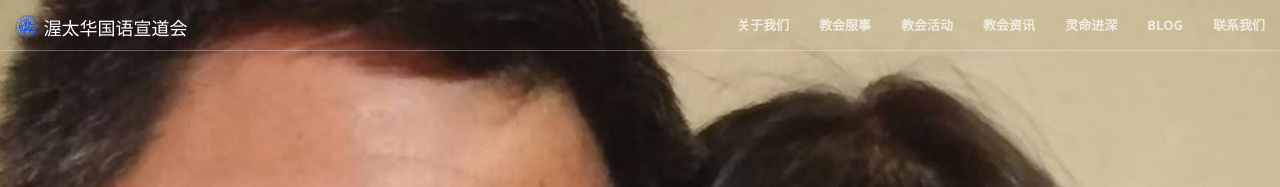
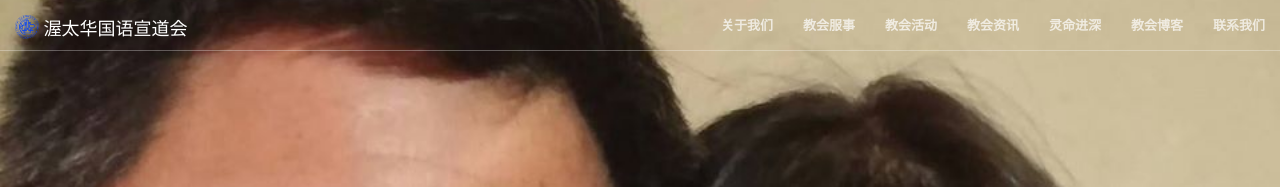
Before and after one commit to JonasYow/ottawaomac, a Jekyll site: the page built from pastor.md, in a window 1280 px wide. Shown: the top 187 px of the page. Built offline with Jekyll 4.4.1, drawn with Linux system fonts in a browser that asks for light colours.

Commit message:
Update nav.html line37
change from BLOG to 教会博客

```diff
--- a/_includes/nav.html
+++ b/_includes/nav.html
@@ -34,7 +34,7 @@
                 </li>
 
                 <li>
-                        <a class="page-scroll" href="http://ottawamac.blogspot.com/">Blog</a>
+                        <a class="page-scroll" href="http://ottawamac.blogspot.com/">教会博客</a>
                 </li>
                 <li>
                     <a class="page-scroll" href="{{ site.url }}#contact">联系我们</a>
```
